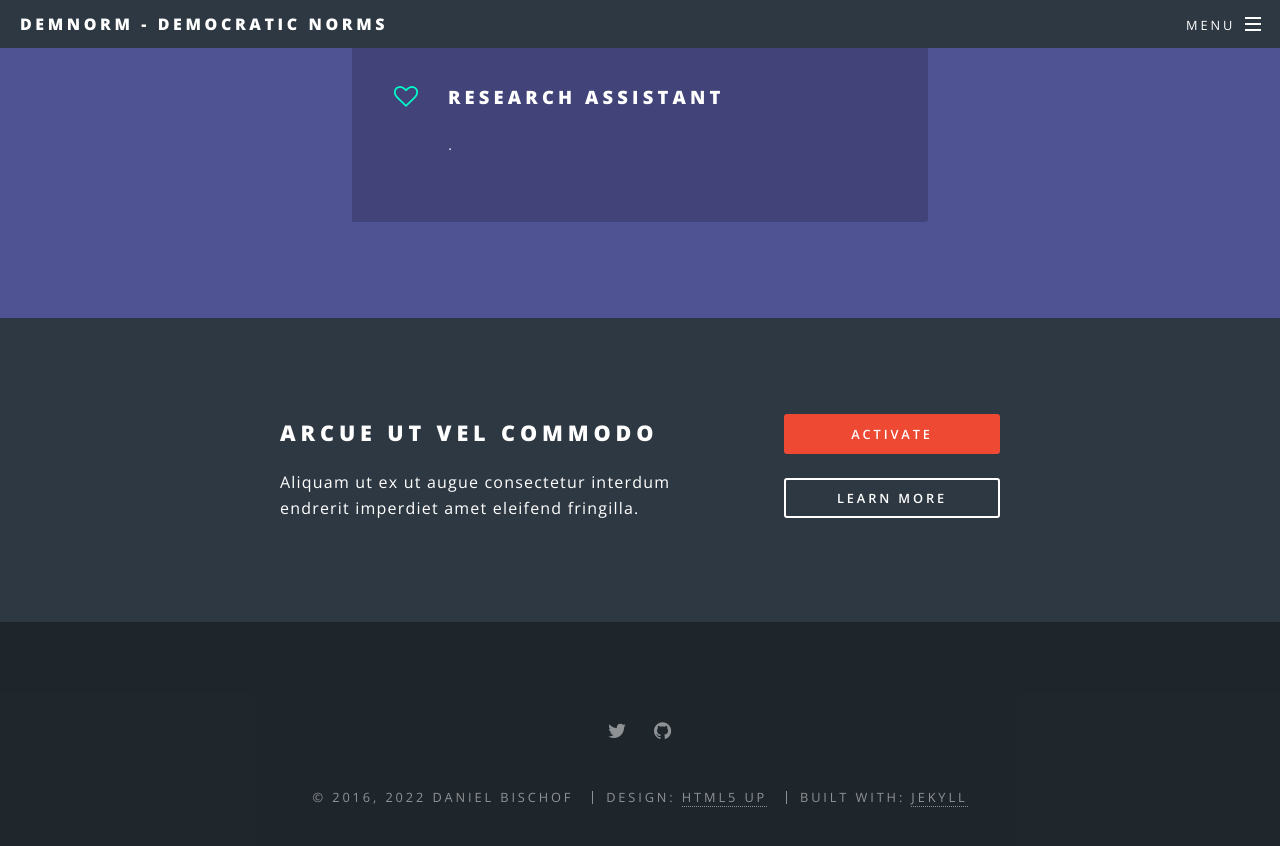
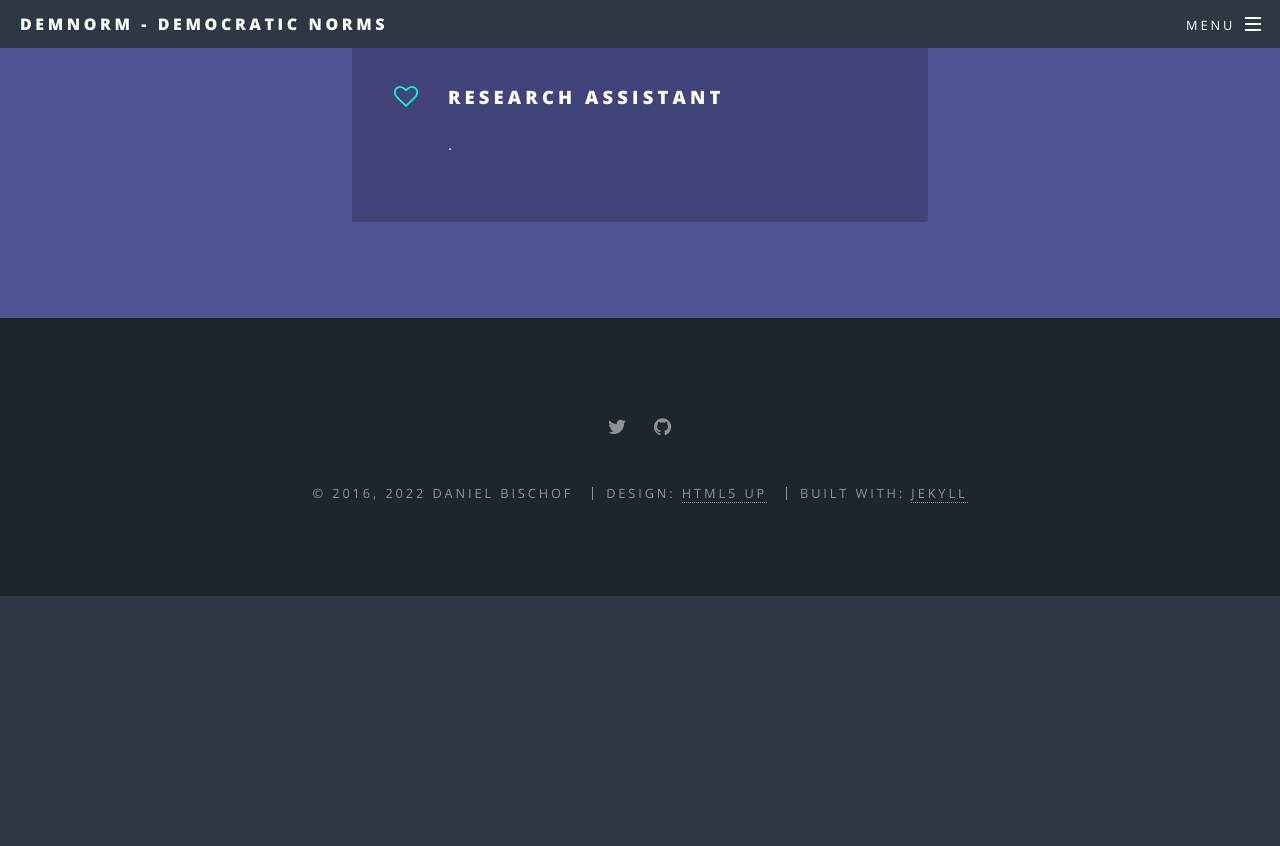
Before and after one commit to demnorm/demnorm.github.io, a Jekyll site: the page built from index.html, in a window 1280 px wide and 900 px high, scrolled down 3880 px. Shown: the top 846 px of the window. Built offline with Jekyll 4.4.1, drawn with Linux system fonts in a browser that asks for light colours; after the commit the page ends 4476 px from its top, so only the background shows below that.

Commit message:
Update index.html

```diff
--- a/index.html
+++ b/index.html
@@ -87,17 +87,3 @@ layout: landing
 							</ul>
 						</div>
 					</section>
-
-				<!-- CTA -->
-					<section id="cta" class="wrapper style4">
-						<div class="inner">
-							<header>
-								<h2>Arcue ut vel commodo</h2>
-								<p>Aliquam ut ex ut augue consectetur interdum endrerit imperdiet amet eleifend fringilla.</p>
-							</header>
-							<ul class="actions vertical">
-								<li><a href="#" class="button fit special">Activate</a></li>
-								<li><a href="#" class="button fit">Learn More</a></li>
-							</ul>
-						</div>
-					</section>
```
